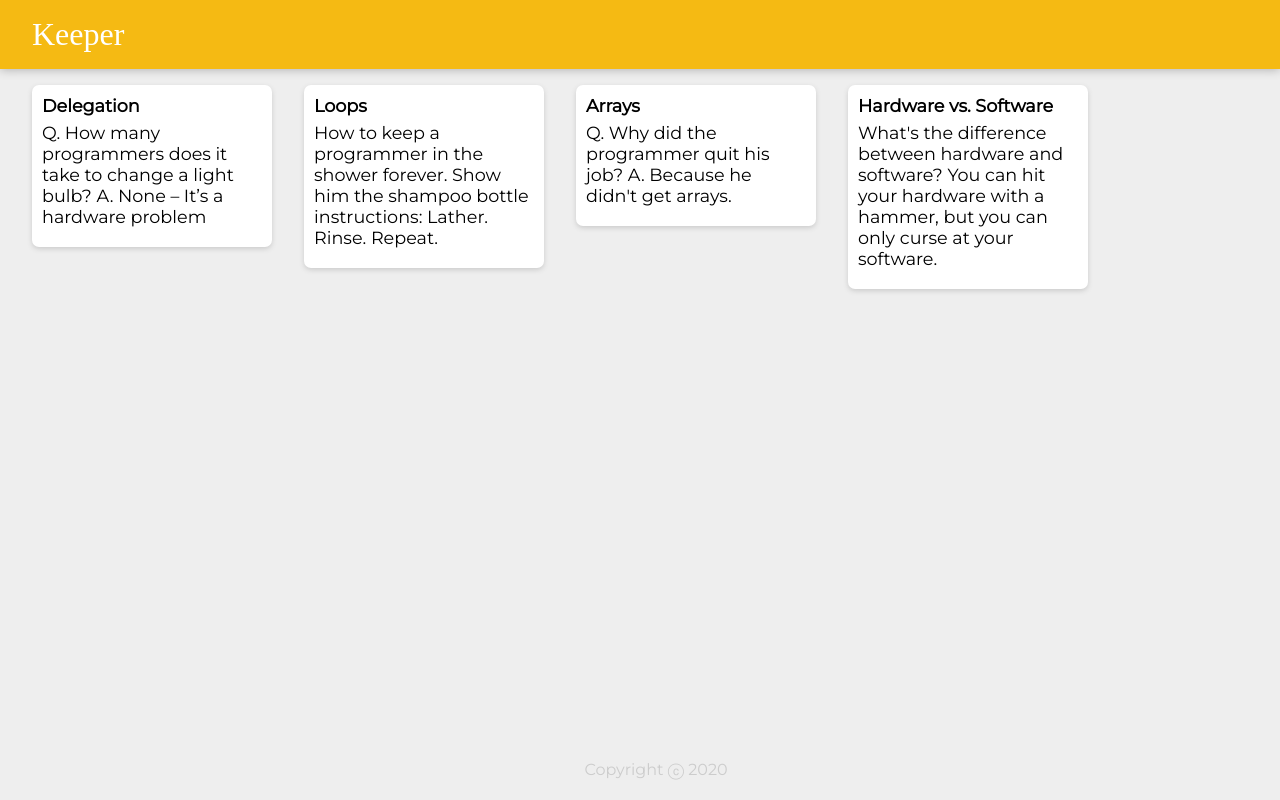
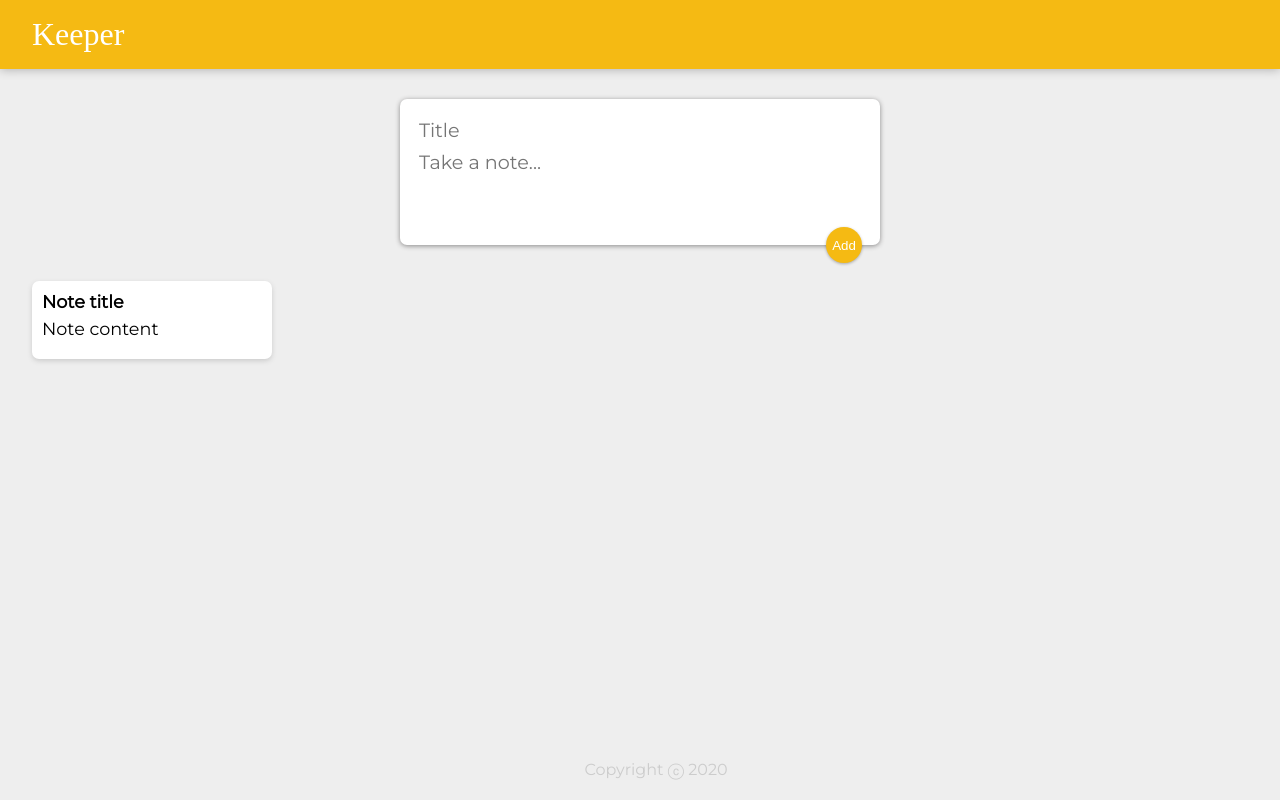
Before and after one commit to reedgrlu/Keeper, a React (Create React App) app: page / in a window 1280 px wide. Built offline with nearby package versions, Linux system fonts and the light colour scheme; a web font is replaced by a local one.

Commit message:
Incorperated the CreateArea module in App and updated the CSS file for its styling

```diff
--- a/public/styles.css
+++ b/public/styles.css
@@ -54,3 +54,49 @@
   white-space: pre-wrap;
   word-wrap: break-word;
 }
+
+.note button {
+  position: relative;
+  float: right;
+  margin-right: 10px;
+  color: #f5ba13;
+  border: none;
+  width: 36px;
+  height: 36px;
+  cursor: pointer;
+  outline: none;
+}
+
+form {
+  position: relative;
+  width: 480px;
+  margin: 30px auto 20px auto;
+  background: #fff;
+  padding: 15px;
+  border-radius: 7px;
+  box-shadow: 0 1px 5px rgb(138, 137, 137);
+}
+form input,
+form textarea {
+  width: 100%;
+  border: none;
+  padding: 4px;
+  outline: none;
+  font-size: 1.2em;
+  font-family: inherit;
+  resize: none;
+}
+form button {
+  position: absolute;
+  right: 18px;
+  bottom: -18px;
+  background: #f5ba13;
+  color: #fff;
+  border: none;
+  border-radius: 50%;
+  width: 36px;
+  height: 36px;
+  box-shadow: 0 1px 3px rgba(0, 0, 0, 0.3);
+  cursor: pointer;
+  outline: none;
+}
--- a/src/components/App.jsx
+++ b/src/components/App.jsx
@@ -2,15 +2,17 @@
 import Footer from "./Footer";
 import Header from "./Header";
 import Note from "./Note";
-import notes from "../notes";
+// import notes from "../notes";
+import CreateArea from "./CreateArea";
 
-console.log(notes)
+// console.log(notes)
 
 function App(){
     return (
         <div>
             <Header />
-            {notes.map(note => <Note key = {note.key} title = {note.title} content = {note.content} /> )}
+            <CreateArea />
+            <Note key={1} title="Note title" content="Note content" />
             <Footer />
         </div>
     );
```
Lines whose indentation alone changed are shown as unchanged.
